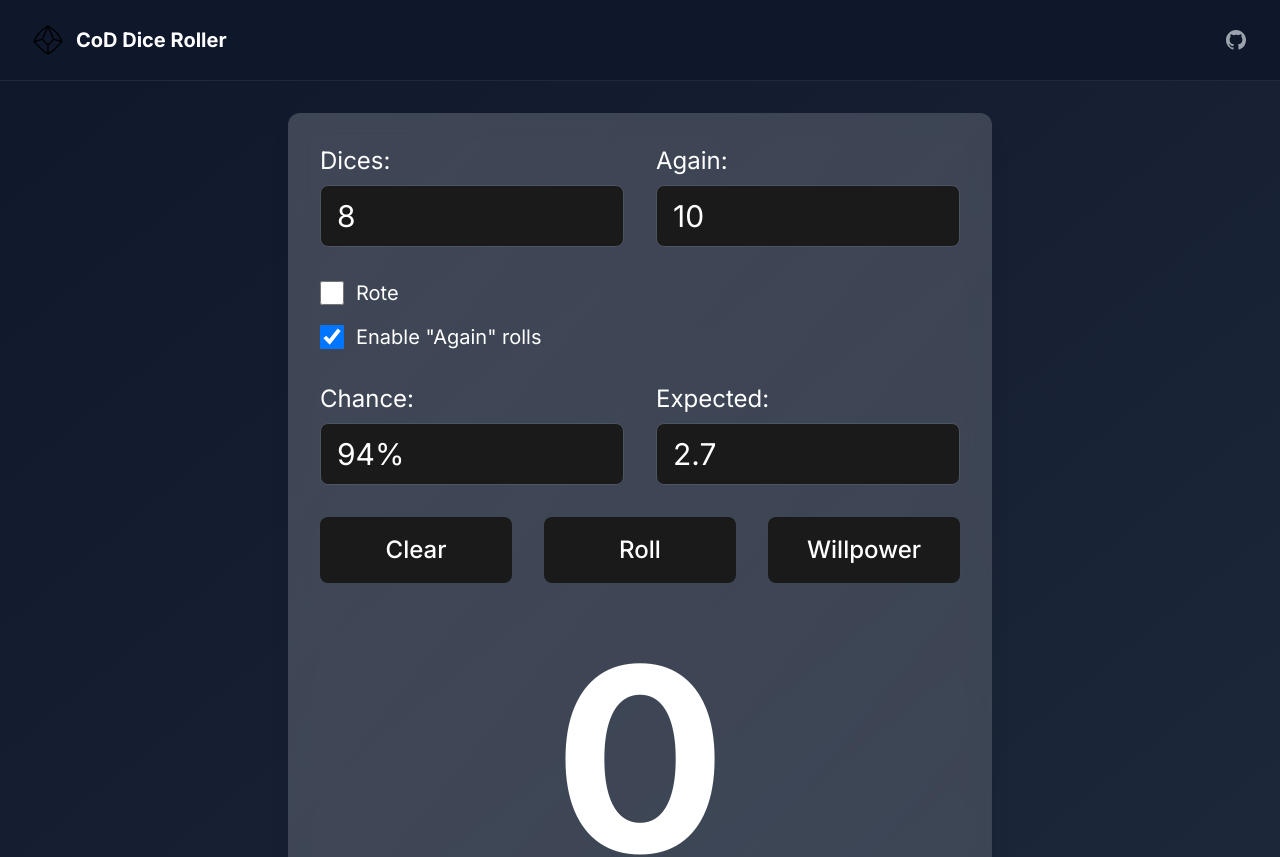
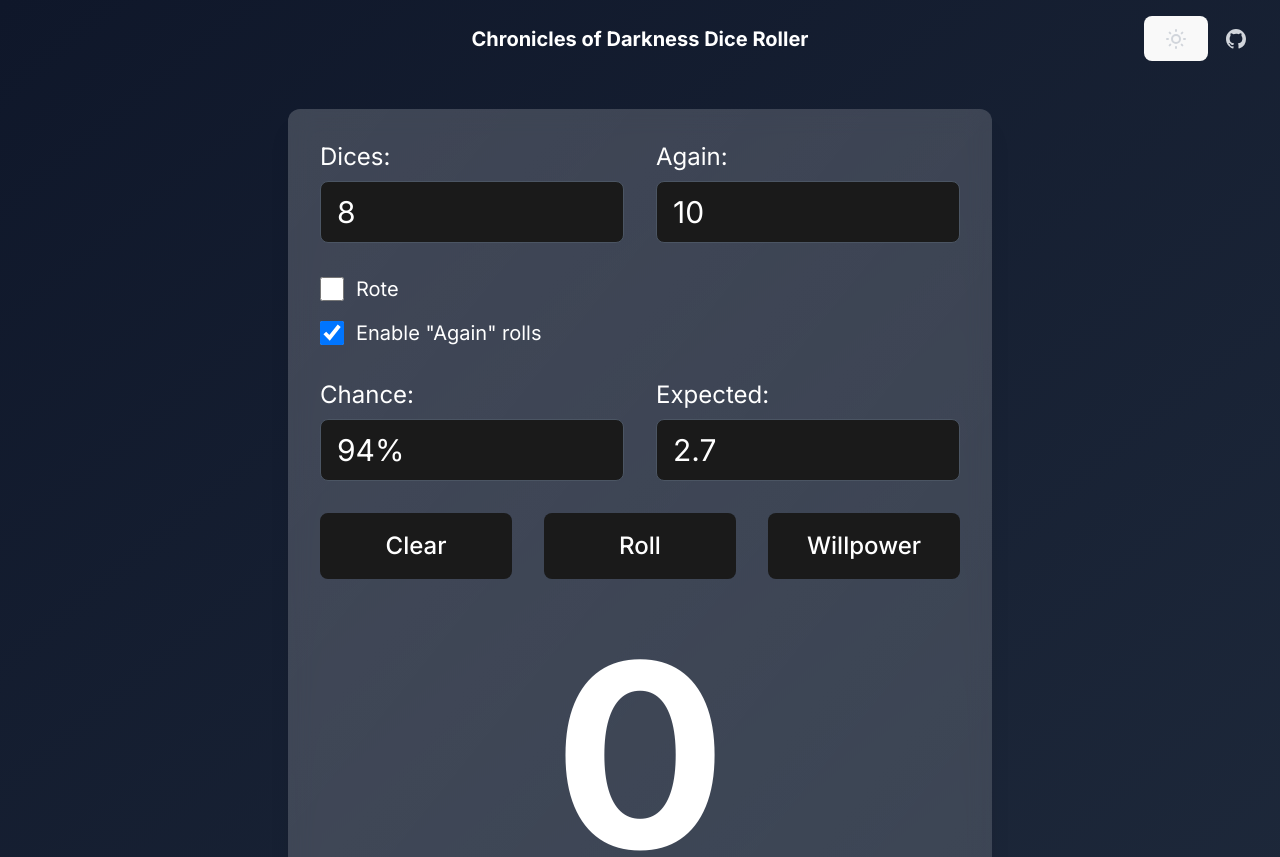
Before and after one commit to MaxAndreasLundin/dice_roller, a React (Vite) app: page / in a window 1280 px wide. Shown: the top 857 px of the page. Built offline with nearby package versions, Linux system fonts and the light colour scheme.

Commit message:
header changes

```diff
--- a/src/Components/Header.tsx
+++ b/src/Components/Header.tsx
@@ -1,26 +1,64 @@
-import React from "react";
+import React, { useState } from "react";
 
 const Header: React.FC = () => {
+  const [isDarkMode, setIsDarkMode] = useState(true);
+
+  const toggleDarkMode = () => {
+    setIsDarkMode(!isDarkMode);
+    // Here you would typically update your app's theme
+    // For now, we'll just toggle the state
+  };
+
   return (
-    <header className="bg-[#0F172A] border-b border-gray-800">
+    <header>
       <div className="max-w-7xl mx-auto px-4 sm:px-6 lg:px-8">
-        <div className="flex justify-between items-center py-6">
-          <div className="flex items-center">
-            <img
-              src="/dice-d10.svg"
-              alt="Dice Roller Logo"
-              className="h-8 w-8 mr-3"
-            />
+        <div className="flex justify-between items-center py-4">
+          <div className="flex-1"></div>
+          <div className="flex-1 text-center">
             <span className="text-white font-bold text-xl">
-              CoD Dice Roller
+              Chronicles of Darkness Dice Roller
             </span>
           </div>
-          <nav className="flex items-center">
+          <div className="flex-1 flex justify-end items-center space-x-4">
+            <button
+              onClick={toggleDarkMode}
+              className="text-gray-300 hover:text-white focus:outline-none transition-colors"
+            >
+              {isDarkMode ? (
+                <svg
+                  className="h-6 w-6"
+                  fill="none"
+                  viewBox="0 0 24 24"
+                  stroke="currentColor"
+                >
+                  <path
+                    strokeLinecap="round"
+                    strokeLinejoin="round"
+                    strokeWidth={2}
+                    d="M12 3v1m0 16v1m9-9h-1M4 12H3m15.364 6.364l-.707-.707M6.343 6.343l-.707-.707m12.728 0l-.707.707M6.343 17.657l-.707.707M16 12a4 4 0 11-8 0 4 4 0 018 0z"
+                  />
+                </svg>
+              ) : (
+                <svg
+                  className="h-6 w-6"
+                  fill="none"
+                  viewBox="0 0 24 24"
+                  stroke="currentColor"
+                >
+                  <path
+                    strokeLinecap="round"
+                    strokeLinejoin="round"
+                    strokeWidth={2}
+                    d="M20.354 15.354A9 9 0 018.646 3.646 9.003 9.003 0 0012 21a9.003 9.003 0 008.354-5.646z"
+                  />
+                </svg>
+              )}
+            </button>
             <a
               href="https://github.com/yourusername/your-repo"
               target="_blank"
               rel="noopener noreferrer"
-              className="text-gray-400 hover:text-white"
+              className="text-gray-300 hover:text-white transition-colors"
             >
               <svg
                 className="h-6 w-6"
@@ -35,7 +73,7 @@ const Header: React.FC = () => {
                 />
               </svg>
             </a>
-          </nav>
+          </div>
         </div>
       </div>
     </header>
```
